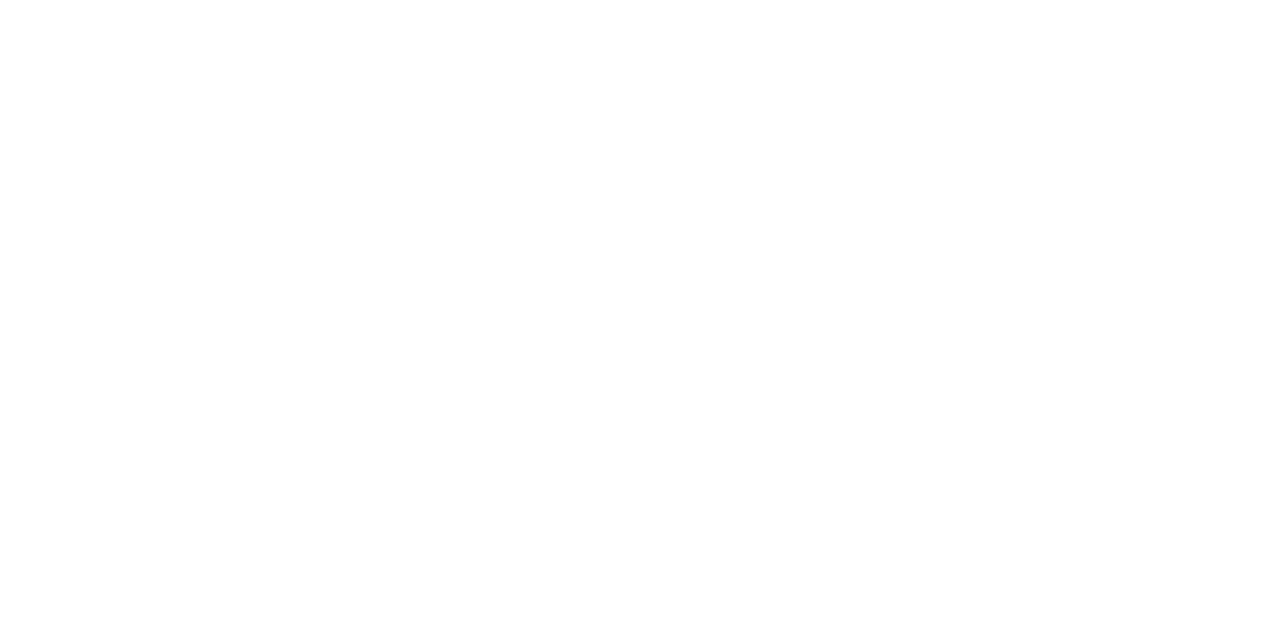
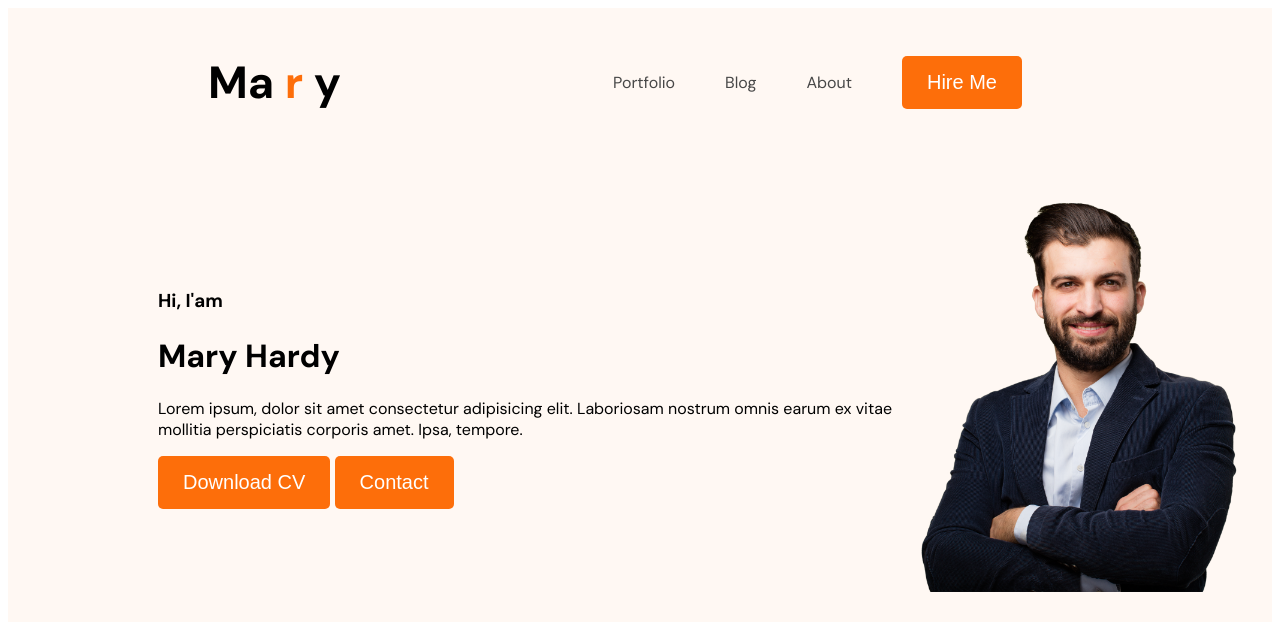
Before and after one commit to AnikReza07/Web_Developer_Protfolio, a plain HTML site: page index.html in a window 1280 px wide. Drawn offline with Linux system fonts and the light colour scheme; a web font is replaced by a local one.

Commit message:
created the nav

```diff
--- a/index.html
+++ b/index.html
@@ -3,12 +3,35 @@
 <head>
     <meta charset="UTF-8">
     <meta name="viewport" content="width=device-width, initial-scale=1.0">
+    <link rel="preconnect" href="https://fonts.googleapis.com">
+<link rel="preconnect" href="https://fonts.gstatic.com" crossorigin>
+<link href="https://fonts.googleapis.com/css2?family=Alan+Sans:wght@300..900&family=DM+Sans:ital,opsz,wght@0,9..40,100..1000;1,9..40,100..1000&family=Poppins:ital,wght@0,100;0,200;0,300;0,400;0,500;0,600;0,700;0,800;0,900;1,100;1,200;1,300;1,400;1,500;1,600;1,700;1,800;1,900&family=Shantell+Sans:ital,wght@0,300..800;1,300..800&display=swap" rel="stylesheet">
+    <link rel="stylesheet" href="style.css">
     <title>Web Developer Portfolio</title>
 </head>
 <body>
-    <head>
-
-    </head>
+    <header class="header">
+        <nav>
+            <h3 class="nav-title">Ma <span class="text-primary">r</span> y</h3>
+            <ul>
+                <li><a href="">Portfolio</a></li>
+                <li><a href="">Blog</a></li>
+                <li><a href="">About</a></li>
+                <li><button class="btn-primary">Hire Me</button></li>
+            </ul>
+        </nav>
+        <div class="banner">
+            <div class="banner-content">
+                <h3 class="banner-greeting">Hi, I'am</h3>
+                <h1 class="banner-title">Mary Hardy
+                </h1>
+                <p>Lorem ipsum, dolor sit amet consectetur adipisicing elit. Laboriosam nostrum omnis earum ex vitae mollitia perspiciatis corporis amet. Ipsa, tempore.</p>
+                <button class="btn-primary"> Download CV</button>
+                <button class="btn-primary">Contact</button>
+            </div>
+            <img class="profile-picture" src="images/hardy.png" alt="">
+        </div>
+    </header>
     <main>
 
     </main>
--- a/style.css
+++ b/style.css
@@ -0,0 +1,61 @@
+
+body{
+  font-family: "DM Sans", sans-serif;
+  font-optical-sizing: auto;
+  font-weight: weight;
+  font-style: normal;
+}
+.text-primary{
+    color: #FD6E0A;
+}
+
+.btn-primary{
+    color: #ffffff;
+    background-color: #FD6E0A;
+    border-radius: 5px;
+    border: 0;
+    font-size: 20px;
+    font-weight: 700px;
+    padding: 15px 25px;
+
+}
+
+nav{
+    display: flex;
+    justify-content: space-between;
+    align-items: center;
+    margin: 0 200px;
+}
+
+.nav-title{
+    font-size: 45px;
+    font-weight: 800px;
+}
+nav > ul{
+    display: flex;
+    align-items: center;
+}
+
+nav li{
+    list-style: none;
+    margin-right: 50px;
+}
+
+nav a{
+    text-decoration: none;
+    color: #474747;
+}
+
+.header{
+    background-color: #FFF8F3;
+}
+
+.banner{
+    padding: 30px 30px 30px 150px ;
+    display: flex;
+    align-items: center;
+}
+
+.banner .profile-picture{
+    width: 350px;
+}
```
